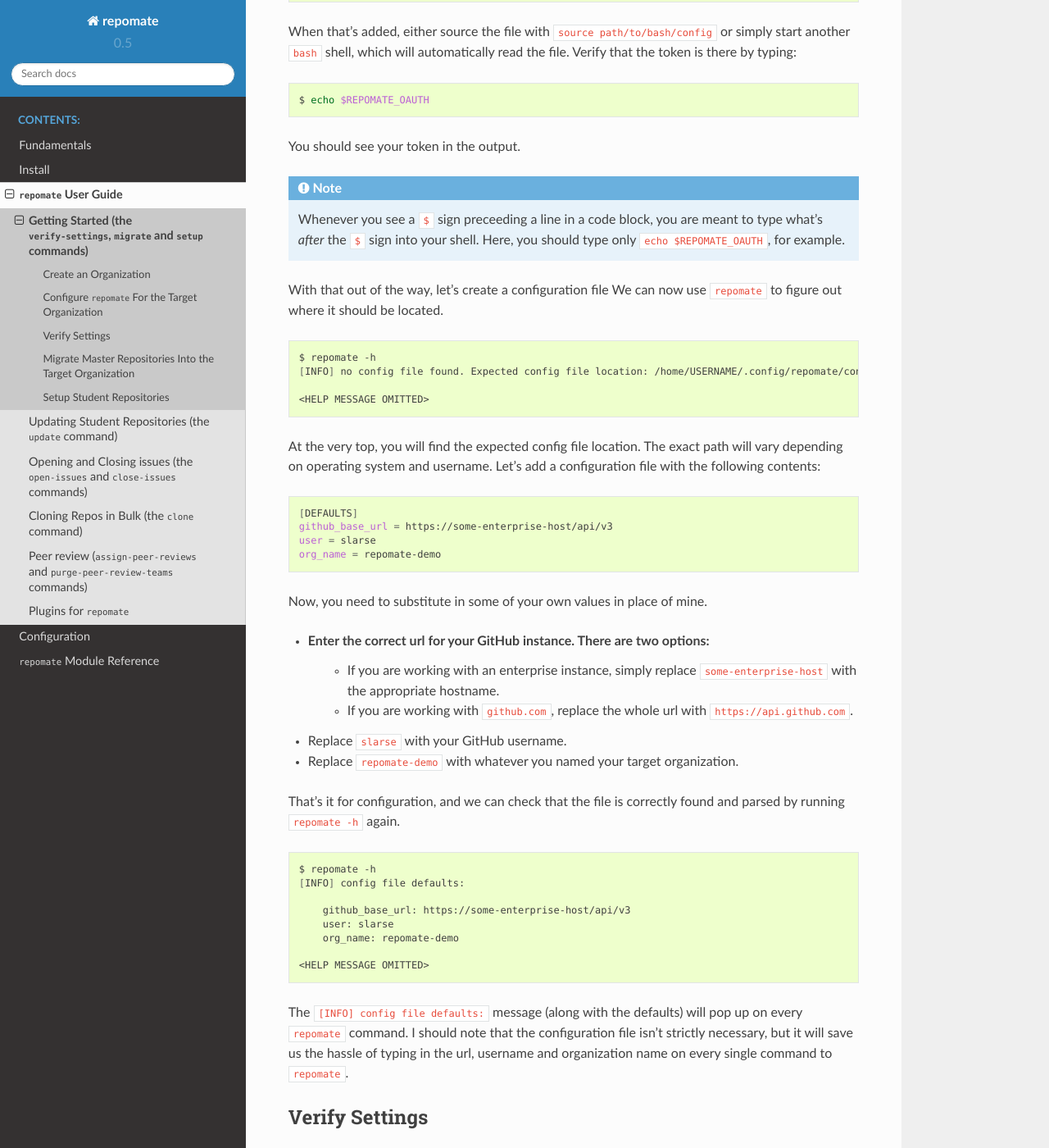
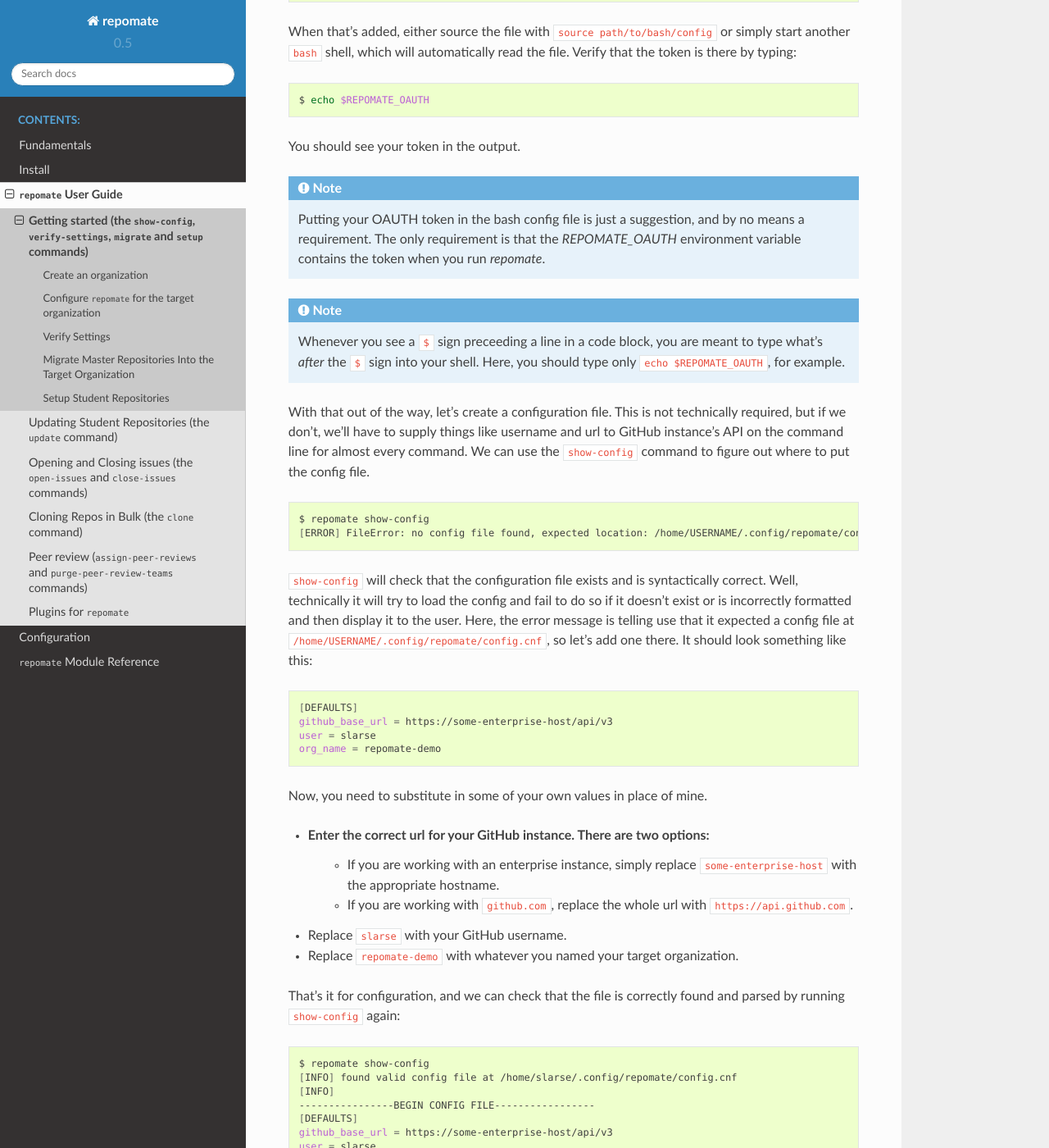
Before and after one commit to repobee/repobee, a Sphinx documentation site: the page built from docs/getting_started.rst, in a window 1280 px wide and 1400 px high, scrolled down 1337 px. Shown: the whole window at 82% size. Built offline with Sphinx 7.4.7 and the Read the Docs theme 2.0.0, drawn with Linux system fonts in a browser that asks for light colours; some of the changed text lies outside the part shown.

Commit message:
Update documentation with show-config command

```diff
--- a/docs/getting_started.rst
+++ b/docs/getting_started.rst
@@ -1,7 +1,7 @@
 .. _getting_started:
 
-Getting Started (the ``verify-settings``, ``migrate`` and ``setup`` commands)
-*******************************************************************************
+Getting started (the ``show-config``, ``verify-settings``, ``migrate`` and ``setup`` commands)
+**********************************************************************************************
 .. important::
 
     This guide assumes that the user has access to a ``bash`` shell, or is
@@ -23,13 +23,13 @@
 repos and cloning repos in batches, but here we will just look at the bare
 minimum to get started. Now, let's delve into these steps in greater detail.
 
-Create an Organization
+Create an organization
 ======================
 This is an absolutely necessary pre-requisite for using ``repomate``.
 Create an organization with an appropriate name on the GitHub instance you
 intend to use. You can find the ``New organization`` button by going to
 ``Settings -> Organization``. I will call my *target organization*
-``repomate_demo``, so whenever you see that, substitute in the name of your
+``repomate-demo``, so whenever you see that, substitute in the name of your
 target organization.
 
 .. important::
@@ -42,7 +42,7 @@
     disallow students from viewing each others' repos unless explicitly given
     permission by an organization owner (e.g. you).
 
-Configure ``repomate`` For the Target Organization
+Configure ``repomate`` for the target organization
 ==================================================
 For the tool to work at all, an environment variable called ``REPOMATE_OAUTH``
 must contain an OAUTH2 token to whichever GitHub instance you intend to use.
@@ -67,23 +67,34 @@
 
 .. note::
 
+    Putting your OAUTH token in the bash config file is just a suggestion, and
+    by no means a requirement. The only requirement is that the
+    `REPOMATE_OAUTH` environment variable contains the token when you run
+    `repomate`.
+
+.. note::
+
     Whenever you see a ``$`` sign preceeding a line in a code block, you are meant
     to type what's *after* the ``$`` sign into your shell. Here, you should type
     only ``echo $REPOMATE_OAUTH``, for example.
 
-With that out of the way, let's create a configuration file We can now use
-``repomate`` to figure out where it should be located.
+With that out of the way, let's create a configuration file. This is not
+technically required, but if we don't, we'll have to supply things like
+username and url to GitHub instance's API on the command line for almost every
+command. We can use the ``show-config`` command to figure out where to put the
+config file.
 
 .. code-block:: bash
 
-    $ repomate -h
-    [INFO] no config file found. Expected config file location: /home/USERNAME/.config/repomate/config.cnf
+    $ repomate show-config
+    [ERROR] FileError: no config file found, expected location: /home/USERNAME/.config/repomate/config.cnf
 
-    <HELP MESSAGE OMITTED>
-
-At the very top, you will find the expected config file location. The exact
-path will vary depending on operating system and username. Let's add a
-configuration file with the following contents:
+``show-config`` will check that the configuration file exists and is
+syntactically correct. Well, technically it will try to load the config and fail to do so if it
+doesn't exist or is incorrectly formatted and then display it to the user. Here,
+the error message is telling use that it expected a config file at
+``/home/USERNAME/.config/repomate/config.cnf``, so let's add one there. It
+should look something like this:
 
 .. code-block:: bash
 
@@ -103,23 +114,19 @@
 * Replace ``repomate-demo`` with whatever you named your target organization.
 
 That's it for configuration, and we can check that the file is correctly found
-and parsed by running ``repomate -h`` again.
+and parsed by running ``show-config`` again:
 
 .. code-block:: bash
 
-    $ repomate -h
-    [INFO] config file defaults:
-
-        github_base_url: https://some-enterprise-host/api/v3
-        user: slarse
-        org_name: repomate-demo
-
-    <HELP MESSAGE OMITTED>
-
-The ``[INFO] config file defaults:`` message (along with the defaults) will pop
-up on every ``repomate`` command. I should note that the configuration file
-isn't strictly necessary, but it will save us the hassle of typing in the url,
-username and organization name on every single command to ``repomate``.
+    $ repomate show-config
+    [INFO] found valid config file at /home/slarse/.config/repomate/config.cnf
+    [INFO]
+    ----------------BEGIN CONFIG FILE-----------------
+    [DEFAULTS]
+    github_base_url = https://some-enterprise-host/api/v3
+    user = slarse
+    org_name = repomate-demo
+    -----------------END CONFIG FILE------------------
 
 Verify Settings
 ===============
@@ -130,12 +137,6 @@
 .. code-block:: bash
 
     $ repomate verify-settings
-    [INFO] config file defaults:
-
-       github_base_url: https://some-enterprise-host/api/v3
-       user: slarse
-       org_name: repomate-demo
-
     [INFO] verifying settings ...
     [INFO] trying to fetch user information ...
     [INFO] SUCCESS: found user slarse, user exists and base url looks okay
@@ -169,12 +170,6 @@
 .. code-block:: bash
 
     $ repomate migrate -mn master-repo-1 master-repo-2
-    [INFO] config file defaults:
-
-       github_base_url: https://some-enterprise-host/api/v3
-       user: slarse
-       org_name: repomate-demo
-
     [INFO] created team master_repos
     [INFO] cloning into file:///some/directory/path/master-repo-1
     [INFO] cloning into file:///some/directory/path/master-repo-2
@@ -200,12 +195,6 @@
 .. code-block:: bash
 
     $ repomate migrate -mn master-repo-1 master-repo-2
-    [INFO] config file defaults:
-
-       github_base_url: https://some-enterprise-host/api/v3
-       user: slarse
-       org_name: repomate-demo
-
     [INFO] cloning into file:///some/directory/path/master-repo-1
     [INFO] cloning into file:///some/directory/path/master-repo-2
     [INFO] repomate-demo/master-repo-1 already exists
@@ -261,12 +250,6 @@
 .. code-block:: bash
 
     $ repomate setup -mn master-repo-1 master-repo-2 -sf students.txt
-    [INFO] config file defaults:
-
-       github_base_url: https://some-enterprise-host/api/v3
-       user: slarse
-       org_name: repomate-demo
-
     [INFO] cloning into master repos ...
     [INFO] cloning into file:///home/slarse/tmp/master-repo-1
     [INFO] cloning into file:///home/slarse/tmp/master-repo-2
```
Also changed, not shown: docs/clone.rst (+5 -8 lines), docs/issues.rst (+0 -24 lines), docs/peer.rst (+0 -18 lines), docs/update.rst (+0 -12 lines).
